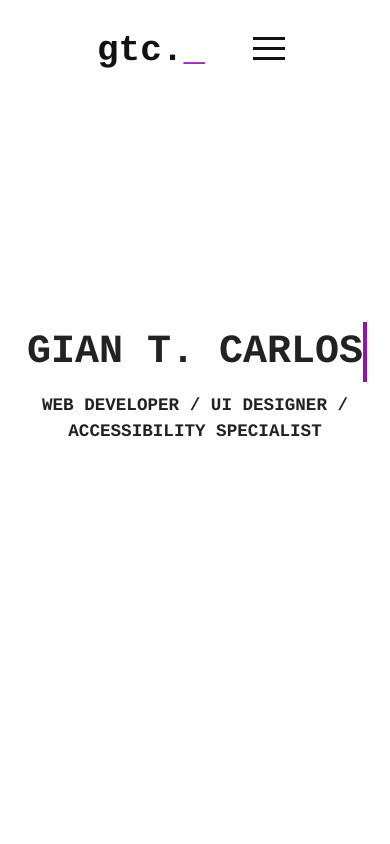
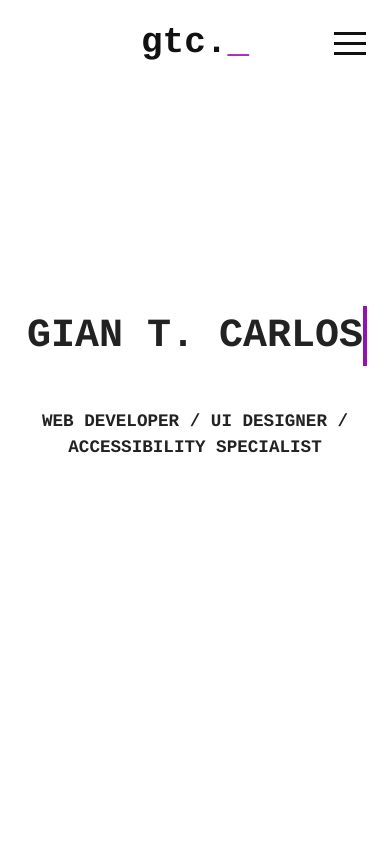
Before and after one commit to giantcarlos/dev-portfolio, a React (Create React App) app: page / in a window 390 px wide. Shown: the top 844 px of the page. Built offline with nearby package versions, Linux system fonts and the light colour scheme.

Commit message:
Added fixed header for mobile

```diff
--- a/src/App.css
+++ b/src/App.css
@@ -49,8 +49,7 @@ nav {
   right: 0;
   padding-top: 1.75rem;
   padding-bottom: .75em;
-  background-color: #fff;
-  opacity: 97.5%;
+  background-color: rgba(255, 255, 255, 0.975);
   color: #111;
   display: flex;
   justify-content: center;
@@ -68,7 +67,9 @@ nav {
   margin-right: 1.75rem;
 }
 
-nav a {
+nav a,
+.nav-links a,
+.nav-links-active a {
   color: inherit;
   text-decoration: none;
 }
@@ -118,10 +119,10 @@ h1::after {
 
 h2 {
   font-size: 1.5rem;
-  margin-top: -1.5rem;
+  margin-top: -2.75rem;
   opacity: 0;
-  transform: translateY(1rem);
-  animation: fadeUp .75s 2.75s forwards;
+  transform: translateY(2rem);
+  animation: fadeUp 1.25s 2.4s forwards;
 }
 
 @keyframes typewriter {
@@ -137,7 +138,15 @@ h2 {
 }
 
 @keyframes fadeUp {
-  to {
+  0% {
+    opacity: 0;
+    transform: translateY(2rem);
+  }
+  40% {
+    opacity: 0;
+    transform: translateY(1rem);
+  }
+  100% {
     opacity: 1;
     transform: translateY(0);
   }
@@ -420,6 +429,7 @@ h4 {
   }
   h2 {
     font-size: 1.1rem;
+    margin-top: 0.5rem;
     transform: translateY(1rem);
   }
   .cv-image {
@@ -428,17 +438,31 @@ h4 {
   .logo, .logo2 {
     margin-top: 1.5rem;
   }
+
+  .icons {
+    margin-bottom: 8rem;
+  }
   .contact-text {
     margin-top: 1rem;
   }
+  nav {
+    padding: 1rem 1.5rem;
+    position: fixed;
+    top: 0;
+    left: 0;
+    right: 0;
+    justify-content: center;
+    background-color: rgba(255, 255, 255, 0.92);
+    opacity: 1;
+  }
+
   .hamburger {
     display: block;
-    z-index: 4;
-  }
-  nav {
-    padding: 1.5rem;
     position: absolute;
-    opacity: 100;
+    right: 1rem;
+    top: 50%;
+    transform: translateY(-50%);
+    z-index: 300;
   }
   .nav-links,
   .nav-links-active {
@@ -453,7 +477,7 @@ h4 {
     flex-direction: column;
     color: #eeeeee;
     gap: 2rem;
-    z-index: 100;
+    z-index: 200;
     transition: 0.5s ease-in-out;
   }
   .nav-links {
--- a/src/Components/NavBar.js
+++ b/src/Components/NavBar.js
@@ -1,5 +1,5 @@
 import Hamburger from 'hamburger-react';
-import React, { useState } from 'react'
+import React, { useState } from 'react';
 
 function NavBar() {
     const [isOpen, setOpen] = useState(false)
```
